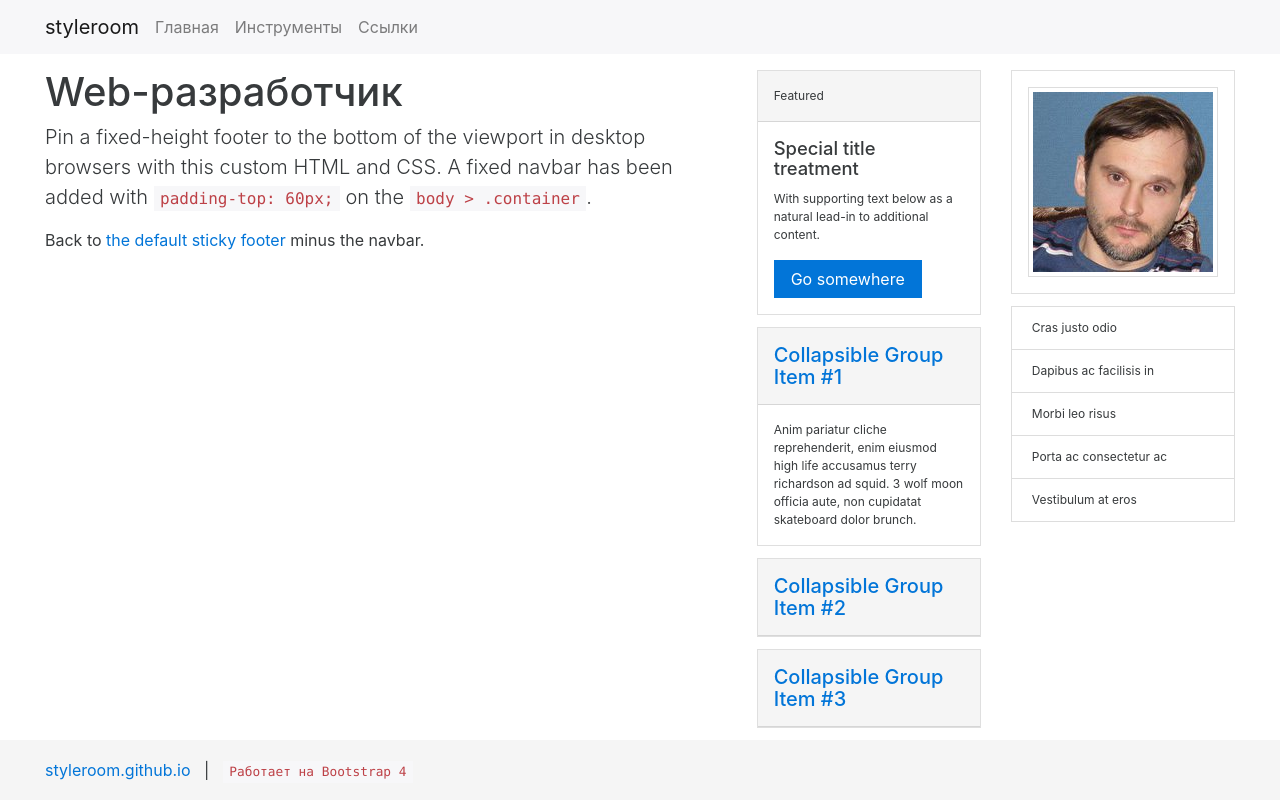
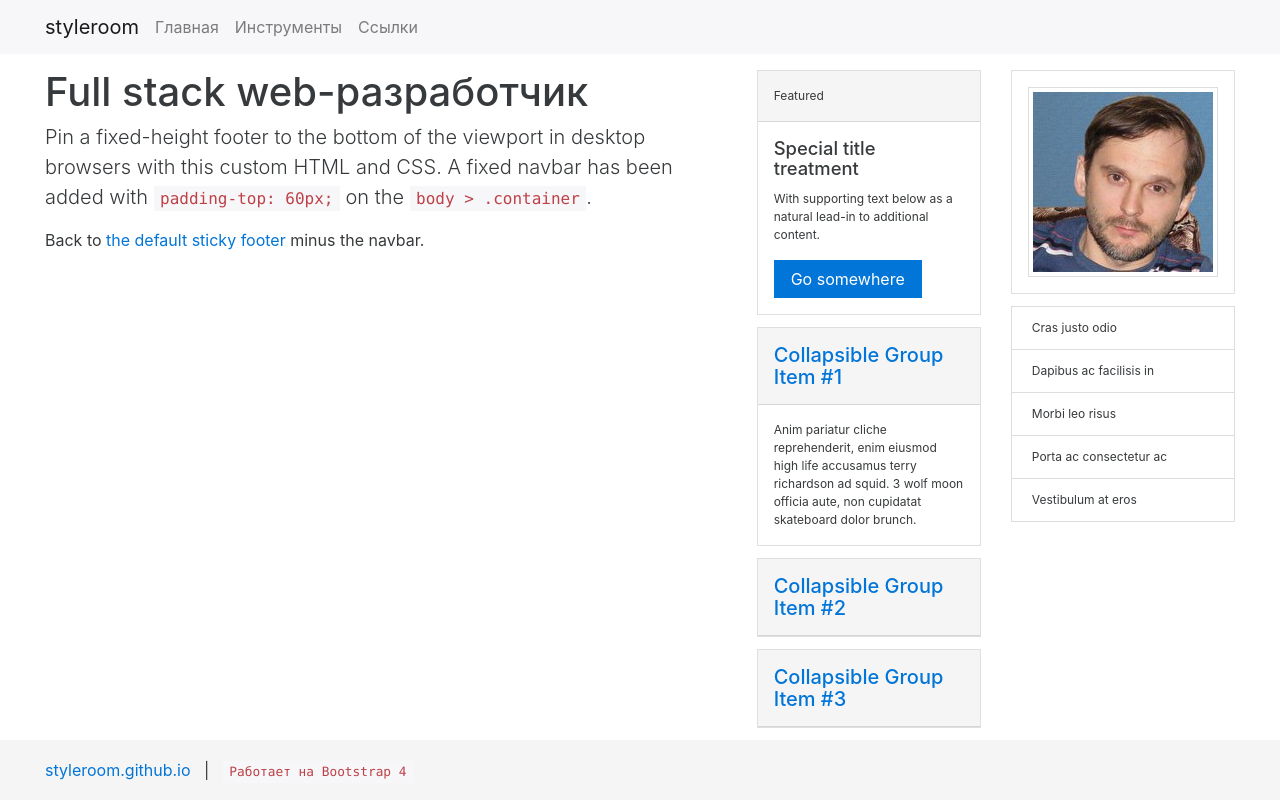
Before and after one commit to styleroom/styleroom.github.io, a plain HTML site: page index.html in a window 1280 px wide. Drawn offline with Linux system fonts and the light colour scheme.

Commit message:
новый заголовок главной страницы сайта
Full stack web-разработчик

```diff
--- a/index.html
+++ b/index.html
@@ -4,10 +4,10 @@
     <meta charset="utf-8">
     <meta http-equiv="X-UA-Compatible" content="IE=edge">
     <meta name="viewport" content="width=device-width, initial-scale=1, shrink-to-fit=no">
-    <meta name="description" content="Личная страница web-разработчика на github.com">
+    <meta name="description" content="Личная страница full stack web-разработчика на github.com">
     <meta name="author" content="styleroom">
     <link rel="icon" href="/favicon.ico">
-    <title>Sticky Footer Navbar Template for Bootstrap</title>
+    <title>Full stack web-разработчик</title>
     <link href="../css/bootstrap.min.css" rel="stylesheet">
     <link href="../css/sticky-footer-navbar.css" rel="stylesheet">
     <link href="../css/custom.css" rel="stylesheet">
@@ -21,7 +21,7 @@
 <div id="page" class="container">
     <div class="row">
         <div class="col-md-7" id="content">
-            <h1>Web-разработчик</h1>
+            <h1>Full stack web-разработчик</h1>
             <p class="lead">Pin a fixed-height footer to the bottom of the viewport in desktop browsers with this custom HTML and CSS. A fixed navbar has been added with <code>padding-top: 60px;</code> on the <code>body &gt; .container</code>.</p>
             <p>Back to <a href="#">the default sticky footer</a> minus the navbar.</p>
         </div>
```
